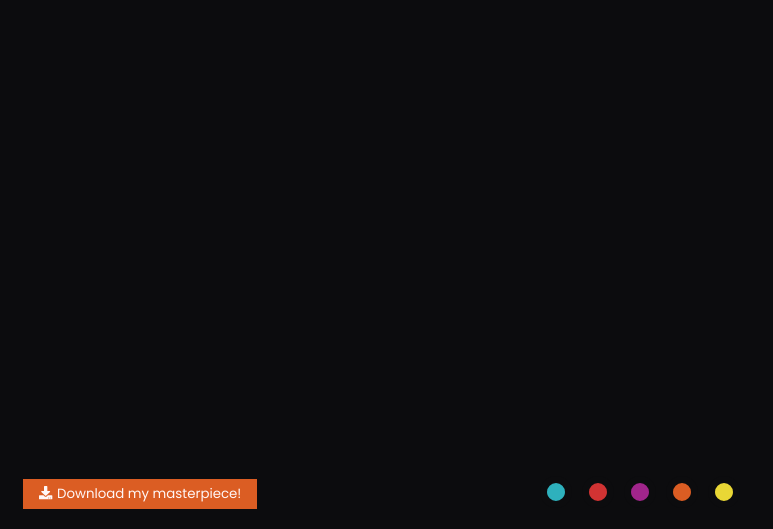
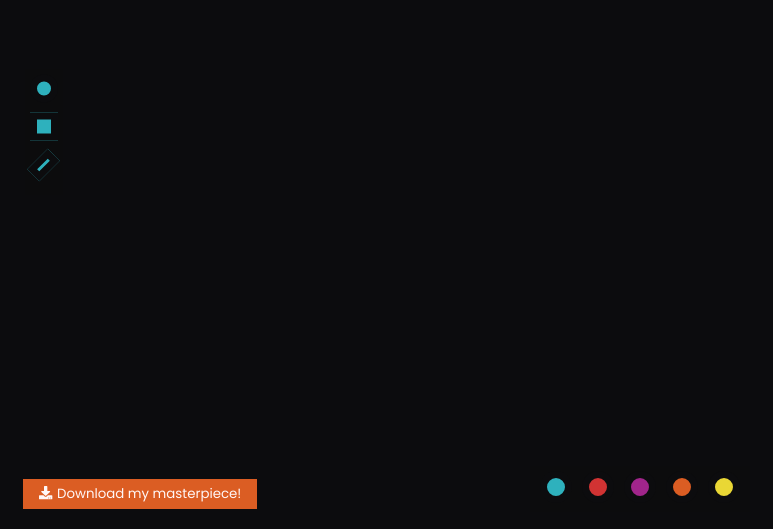
Before and after one commit to jennur/jennurate, a React (Create React App) app: page /#/ in a window 1280 px wide. Shown: the part 268-797 px from the top of the page, without its empty margins (0-773 px from the left). Built offline with nearby package versions, Linux system fonts and the light colour scheme.

Commit message:
Add linecap selection

```diff
--- a/src/components/DrawingCanvas.js
+++ b/src/components/DrawingCanvas.js
@@ -8,6 +8,7 @@ class DrawingCanvas extends React.Component {
     super(props);
     this.draw = this.draw.bind(this);
     this.setColor = this.setColor.bind(this);
+    this.setLineCap = this.setLineCap.bind(this);
     this.downloadCanvas = this.downloadCanvas.bind(this);
 
     this.state = {
@@ -22,17 +23,33 @@ class DrawingCanvas extends React.Component {
     let swatches = colors.map((color, index) => {
       return (
         <span style={{backgroundColor: color}}
-              onClick={event => this.setColor(event,color)}
+              onClick={event => this.setColor(event, color)}
               key={index}
         >
         </span>
       )
     })
+    let strokeColor = this.state.ctx ? this.state.ctx.strokeStyle : "#2eb1bd";
     return (
       <section className="drawing-canvas">
         <canvas id="canvas" style={{width: window.innerWidth, height: window.innerHeight}}>
           <a className="browser-button" href="https://www.google.com/intl/no/chrome/">Download Chrome</a>
         </canvas>
+        <div className="side-bar">
+          <span className="line-cap round"
+                style={{backgroundColor: strokeColor}}
+                onClick={event => this.setLineCap(event,'round')}
+          >
+          </span>
+          <span className="line-cap square"
+                style={{backgroundColor: strokeColor}}
+                onClick={event => this.setLineCap(event,'square')}
+          ></span>
+          <span className="line-cap butt"
+                style={{backgroundColor: strokeColor}}
+                onClick={event => this.setLineCap(event,'butt')}
+          ></span>
+        </div>
         <div className="bottom-bar">
         <button className="button" onClick={this.downloadCanvas}>
             <FontAwesomeIcon className={buttonText && 'button-icon'} icon={faDownload}/>
@@ -47,6 +64,7 @@ class DrawingCanvas extends React.Component {
   }
   draw(e){
     e.preventDefault();
+    e.stopPropagation();
     if(this.state.mouseDown){
       let ctx = this.state.ctx;
       ctx.lineWidth++;
@@ -66,6 +84,12 @@ class DrawingCanvas extends React.Component {
     event.stopPropagation();
     let ctx = this.state.ctx;
     ctx.strokeStyle = color;
+    this.setState({ctx});
+  }
+  setLineCap(event, shape) {
+    event.stopPropagation();
+    let ctx = this.state.ctx;
+    ctx.lineCap = shape;
     this.setState({ctx});
   }
   increaseBrushSize(event){
--- a/src/styles/DrawingCanvas.scss
+++ b/src/styles/DrawingCanvas.scss
@@ -8,6 +8,41 @@
     top: 50%;
     left: 50%;
     transform: translate(-50%, -50%);
+  }
+
+  .side-bar {
+    position: absolute;
+    top: 50%;
+    left: $spacingXL;
+    transform: translateY(-50%);
+    background-color: rgba($darkGray, 0.7);
+    padding: $spacingSm;
+
+    .line-cap {
+      display: block;
+      width: 28px;
+      height: 28px;
+      background-color: $red;
+      margin-bottom: $spacingMd;
+      border: 7px solid $darkGray;
+      cursor: pointer;
+      transition: 0.3s;
+      &:hover {
+        transform: scale(1.3);
+      }
+
+      &.round {
+        border-radius: 50%;
+      }
+      &.butt {
+        width: 3px;
+        height: 15px;
+        transform: rotate(45deg);
+        margin-left: 5px;
+        box-sizing: content-box;
+      }
+
+    }
   }
   .bottom-bar{
     position: absolute;
@@ -39,6 +74,8 @@
       position: absolute;
       left: $spacingMd;
       bottom: 0px;
+      background-color: rgba($darkGray, 0.7);
+      padding: $spacingSm;
       @media screen and (min-width: $mobileWidth){
         left: 50%;
         transform: translateX(-50%);
```
Also changed, not shown: 1 other file (tests, documents, lock files or other folders).
